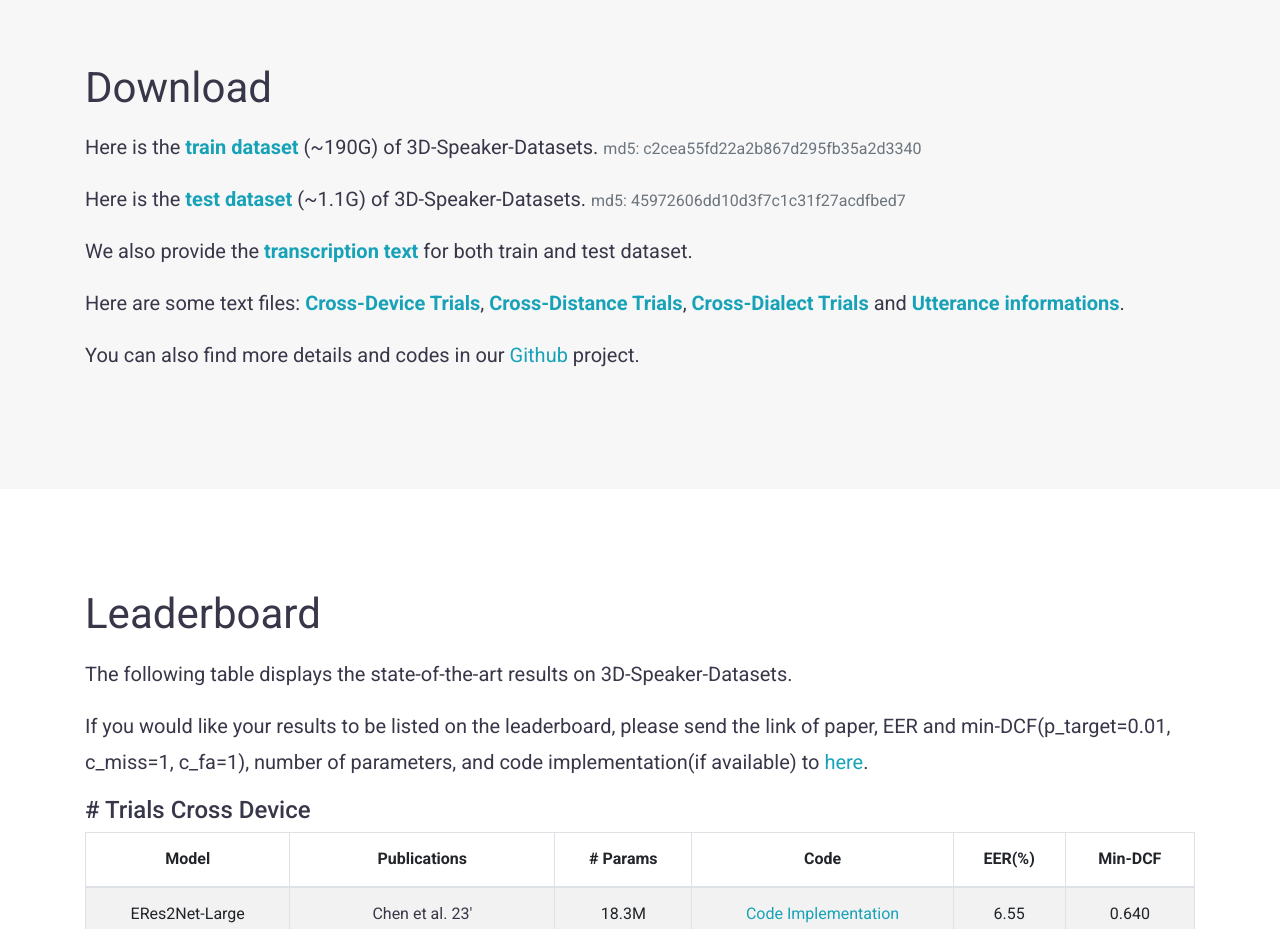
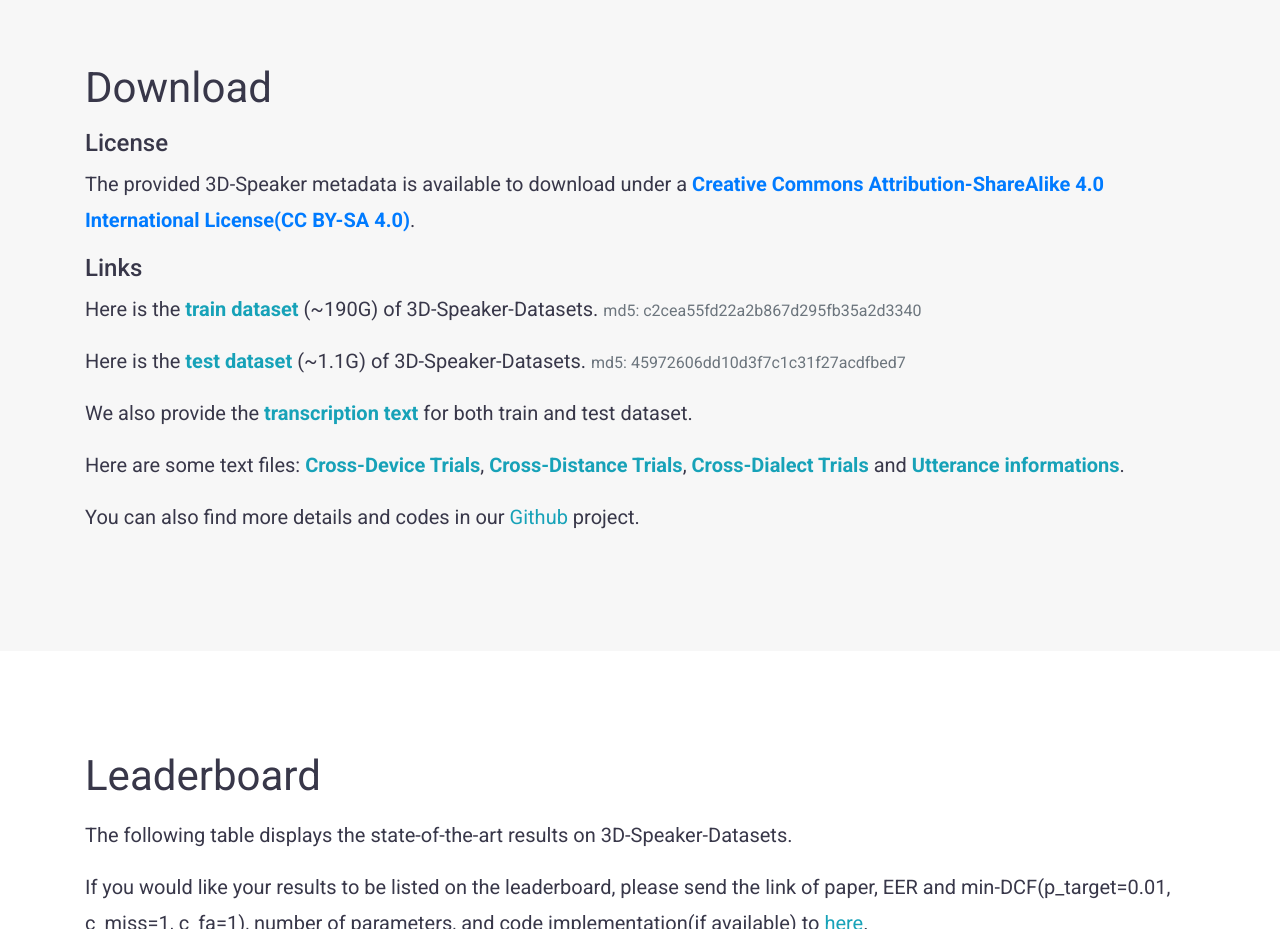
Before and after one commit to 3DSpeaker/3DSpeaker.github.io, a plain HTML site: page index.html in a window 1280 px wide. Shown: the part 2600-3529 px from the top of the page. Drawn offline with nearby package versions, Linux system fonts and the light colour scheme.

Commit message:
update License on website

```diff
--- a/index.html
+++ b/index.html
@@ -261,6 +261,15 @@
                     </header><!-- .heading -->
 
                     <p></p>
+                    <h4>License</h4>
+                    <p class="lead font-weight-normal"> The provided 3D-Speaker metadata is available to download under a
+                        <a href="https://creativecommons.org/licenses/by-sa/4.0/"
+                            class="text-primary font-weight-bold">Creative Commons Attribution-ShareAlike 4.0 International License(CC BY-SA 4.0)</a>.
+                    </p>
+                    <p></p>
+
+                    <p></p>
+                    <h4>Links</h4>
                     <p class="lead font-weight-normal">Here is the <a
                             href="https://speech-lab-share-data.oss-cn-shanghai.aliyuncs.com/3D-Speaker/train.tar.gz"
                             class="text-info font-weight-bold">train
@@ -295,7 +304,6 @@
                 </div><!-- .col -->
             </div>
         </div>
-
     </section>
 
     <section class="featured-courses horizontal-column courses-wrap" id="LeaderBoard">
```
